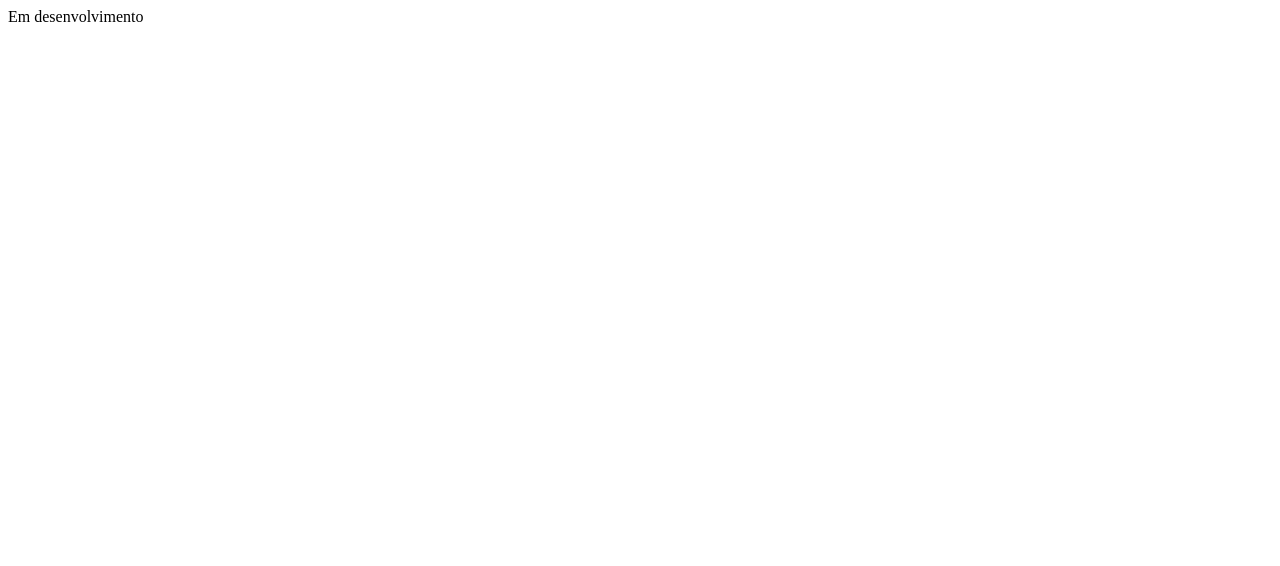
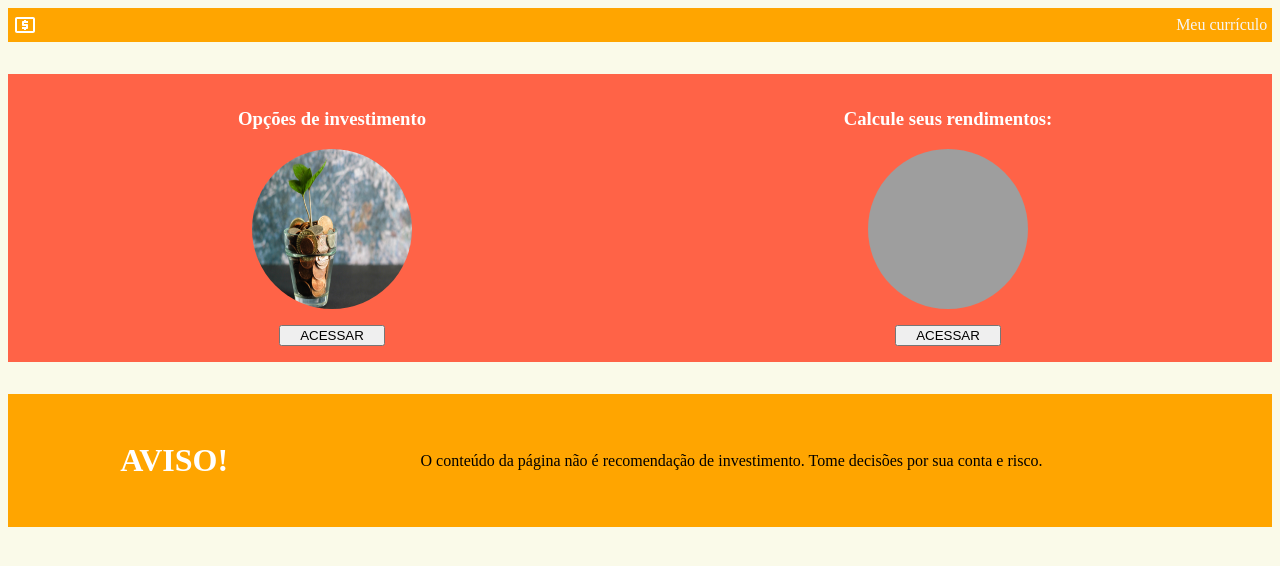
Before and after one commit to dev-ribeiro/investments-simulator, a plain HTML site: page index.html in a window 1280 px wide. Drawn offline with Linux system fonts and the light colour scheme; grey boxes are pictures that could not be loaded.

Commit message:
novo-projeto

```diff
--- a/index.html
+++ b/index.html
@@ -1 +1,36 @@
-Em desenvolvimento
+<!DOCTYPE html>
+<html lang="en">
+<head>
+    <meta charset="UTF-8">
+    <meta http-equiv="X-UA-Compatible" content="IE=edge">
+    <meta name="viewport" content="width=device-width, initial-scale=1.0">
+    <title>Confira essas opções de investimento</title>
+    <link rel="stylesheet" href="./style/page_index.css">
+    <link rel="icon" href="./assets/icons/icon_page.svg">
+    <script src="./script/page_index.js" defer></script>
+</head>
+<body>
+    <header>
+        <img src="./assets/icons/logo.svg" alt="">
+        <a href="https://dev-ribeiro.github.io/curriculo/">Meu currículo</a>
+    </header>
+    <main>
+        <section>
+            <h3>Opções de investimento</h3>
+            <img src="./assets/images/img1.jpg" alt="">
+            <a href="./pages/page_invest.html">            <input type="button" value="ACESSAR" id="acessInvestments"></a>
+
+        </section>
+        <section>
+            <h3>Calcule seus rendimentos:</h3>
+            <img src="./assets/images/img2.jpg" alt="">
+            <a href="./pages/page_calc.html"><input type="button" value="ACESSAR" id="acessCalculator"></a>
+
+        </section>
+    </main>
+    <footer>
+        <h3>AVISO!</h3>
+        <p>O conteúdo da página não é recomendação de investimento. Tome decisões por sua conta e risco.</p>
+    </footer>
+</body>
+</html>
--- /dev/null
+++ b/style/page_index.css
@@ -0,0 +1,64 @@
+body{
+    background-color: rgb(250, 250, 233);
+}
+
+header{
+    display: flex;
+    align-items: center;
+    justify-content: space-between;
+    padding: 0.3rem;
+    margin-bottom: 2rem;
+    background-color: orange;
+}
+
+header a{
+    text-decoration: none;
+    color: whitesmoke;
+}
+
+main{
+    display: flex;
+    justify-content: space-around;
+    margin: auto;
+    margin-bottom: 2rem;
+    padding: 1em;
+    background-color: tomato;
+}
+
+main section{
+    display: flex;
+    flex-direction: column;
+    align-items: center;
+    width: 20em;
+    color: white;
+}
+
+main img{
+    width: 10em;
+    height: 10em;
+    margin-bottom: 1em;
+    border-radius: 50%;
+}
+
+main input{
+    width: 8em;
+}
+
+footer{
+    display: flex;
+    flex-direction: row;
+    justify-content: space-around;
+    align-items: center;
+    padding: 1em;
+    background-color: orange;
+}
+
+footer h3{
+    color: white;
+    font-size: 2rem;
+}
+
+footer p{
+    text-align: justify;
+    width: 60%;
+}
```
Also changed, not shown: assets/images/REFERENCES.md (added, +3 -0 lines), pages/page_invest.html (added, +1 -0 lines), assets/icons/icon_page.svg (added), assets/icons/logo.svg (added), assets/images/img1.jpg (added), script/page_index.js (added), 1 other file.
